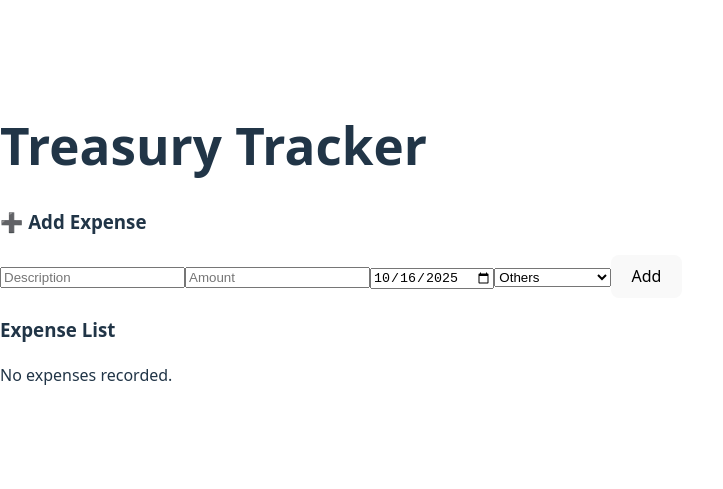
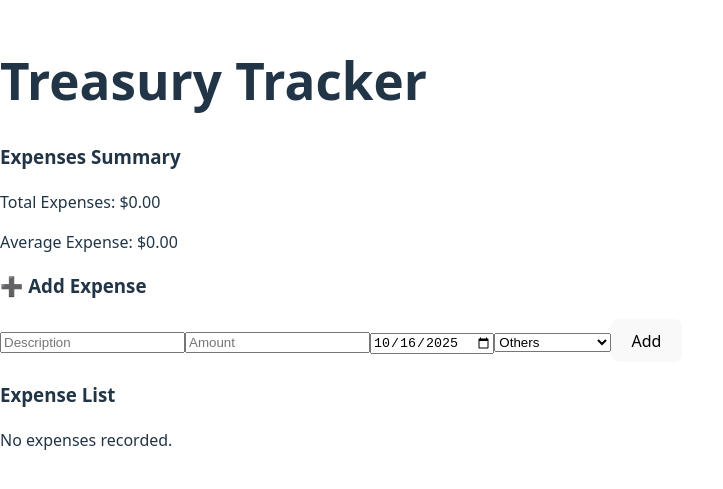
Before and after one commit to MarcosRamaR/treasurytracker, a React (Vite) app in the folder frontend/: page / in a window 1280 px wide. Shown: the part 157-646 px from the top of the page, without its empty margins (0-723 px from the left). Built offline with nearby package versions, Linux system fonts and the light colour scheme.

Commit message:
added summary of expenses

```diff
--- a/frontend/src/TreasuryApp.jsx
+++ b/frontend/src/TreasuryApp.jsx
@@ -1,6 +1,7 @@
 import { useState } from "react"
 import { ExpenseForm } from "./components/ExpenseForm.jsx"
 import { ExpenseList } from "./components/ExpenseList.jsx"
+import { ExpenseSummary } from "./components/ExpenseSummary.jsx"
 
 export const TreasuryApp = () => {
   const [expenses, setExpenses] = useState([])
@@ -46,6 +47,7 @@ const handleUpdateExpense = (expense) => {
     <>
       <div>
           <h1>Treasury Tracker</h1>
+          <ExpenseSummary expenses={expenses}/>
           <ExpenseForm onSubmit={editExpense ? handleUpdateExpense : handleAddExpense} editExpense={editExpense}/>
           <ExpenseList expenses={expenses} onDelete={handleDeleteExpense} onEdit={handleEditExpense}/>
       </div>
--- /dev/null
+++ b/frontend/src/components/ExpenseSummary.jsx
@@ -0,0 +1,16 @@
+export function ExpenseSummary({expenses}){
+    const total = expenses.reduce((sum, expense) => sum + expense.amount, 0)
+
+    const avg = expenses.length > 0 ? (total / expenses.length) : 0
+
+    return(
+        <>
+            <h3>Expenses Summary</h3>
+            <div>
+                <p>Total Expenses: ${total.toFixed(2)}</p>
+                <p>Average Expense: ${avg.toFixed(2)}</p>
+            </div>
+        </>
+    )
+
+}
```
